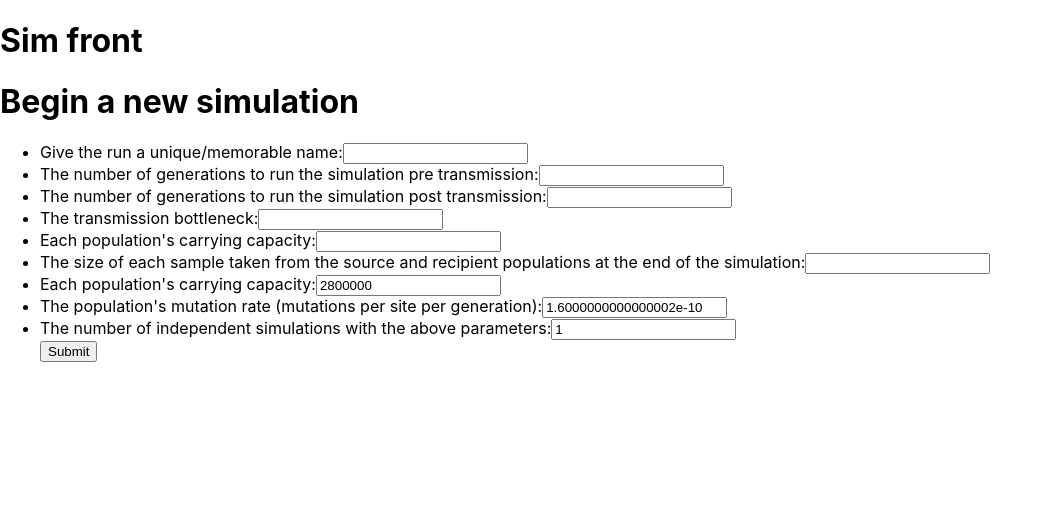
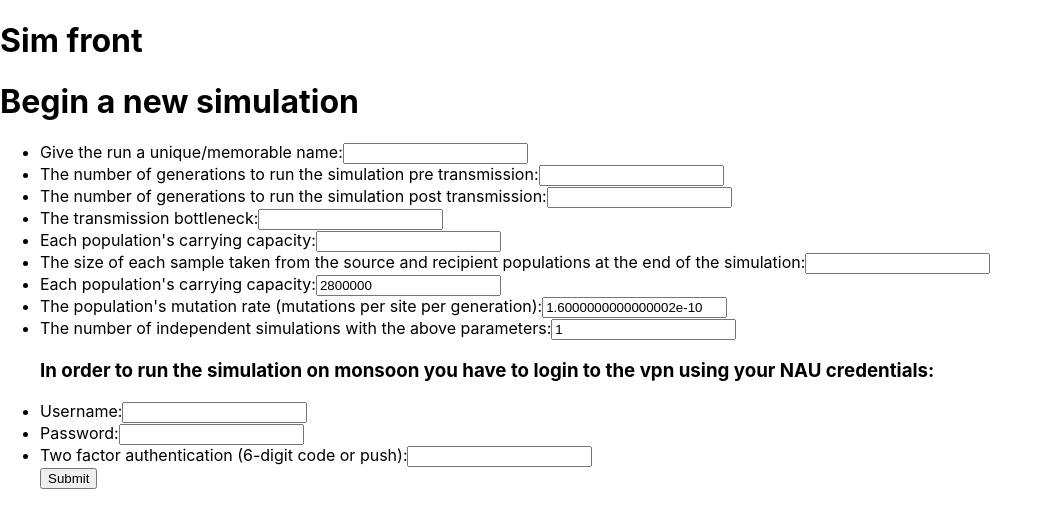
Before and after one commit to colinvwood/sim-front, a React (Create React App) app: page /sim in a window 1280 px wide. Shown: the top 528 px of the page, without its empty margins (0-1052 px from the left). Built offline with nearby package versions, Linux system fonts and the light colour scheme.

Commit message:
merged vpn and simulation forms

```diff
--- a/src/App.js
+++ b/src/App.js
@@ -1,8 +1,8 @@
 import { Link, Routes, Route } from "react-router-dom";
 
-import Home from './components/home.component';
-import Sim from './components/sim/sim.component';
-import Data from './components/data/data.component';
+import Home from './components/home.component.jsx';
+import Sim from './components/sim/sim.component.jsx';
+import Data from './components/data/data.component.jsx';
 
 export default function App() {
   return (
--- a/src/components/sim/sim-form.component.jsx
+++ b/src/components/sim/sim-form.component.jsx
@@ -137,6 +137,49 @@ const SimForm = (props) => {
           />
         </li>
 
+        <h3>
+          In order to run the simulation on monsoon you have to login to the
+          vpn using your NAU credentials:
+        </h3>
+
+        <li>
+          <label htmlFor="username">
+          Username:
+          </label>
+          <input
+            type="text"
+            name="username"
+            value={formValues['username'] ? formValues['username'] : ''}
+            onChange={handleInputChange}
+            required
+          />
+        </li>
+
+        <li>
+          <label htmlFor="password">
+            Password:
+          </label>
+          <input
+            type="password"
+            name="password"
+            value={formValues['password'] ? formValues['password'] : ''}
+            onChange={handleInputChange}
+            required
+          />
+        </li>
+
+        <li>
+          <label htmlFor="twoFactor">
+            Two factor authentication (6-digit code or push):
+          </label>
+          <input
+            type="text"
+            name="twoFactor"
+            value={formValues['twoFactor'] ? formValues['twoFactor'] : ''}
+            onChange={handleInputChange}
+            required
+          />
+        </li>
 
         <input type="submit" value="Submit" />
       </ul>
--- a/src/index.js
+++ b/src/index.js
@@ -2,8 +2,8 @@ import React from 'react';
 import ReactDOM from 'react-dom/client';
 import { BrowserRouter as Router } from 'react-router-dom';
 import './index.css';
-import App from './App';
-import reportWebVitals from './reportWebVitals';
+import App from './App.js';
+import reportWebVitals from './reportWebVitals.js';
 
 const root = ReactDOM.createRoot(document.getElementById('root'));
 root.render(
```
Also changed, not shown: src/components/home.component.jsx (renamed from src/components/home.component.js).
